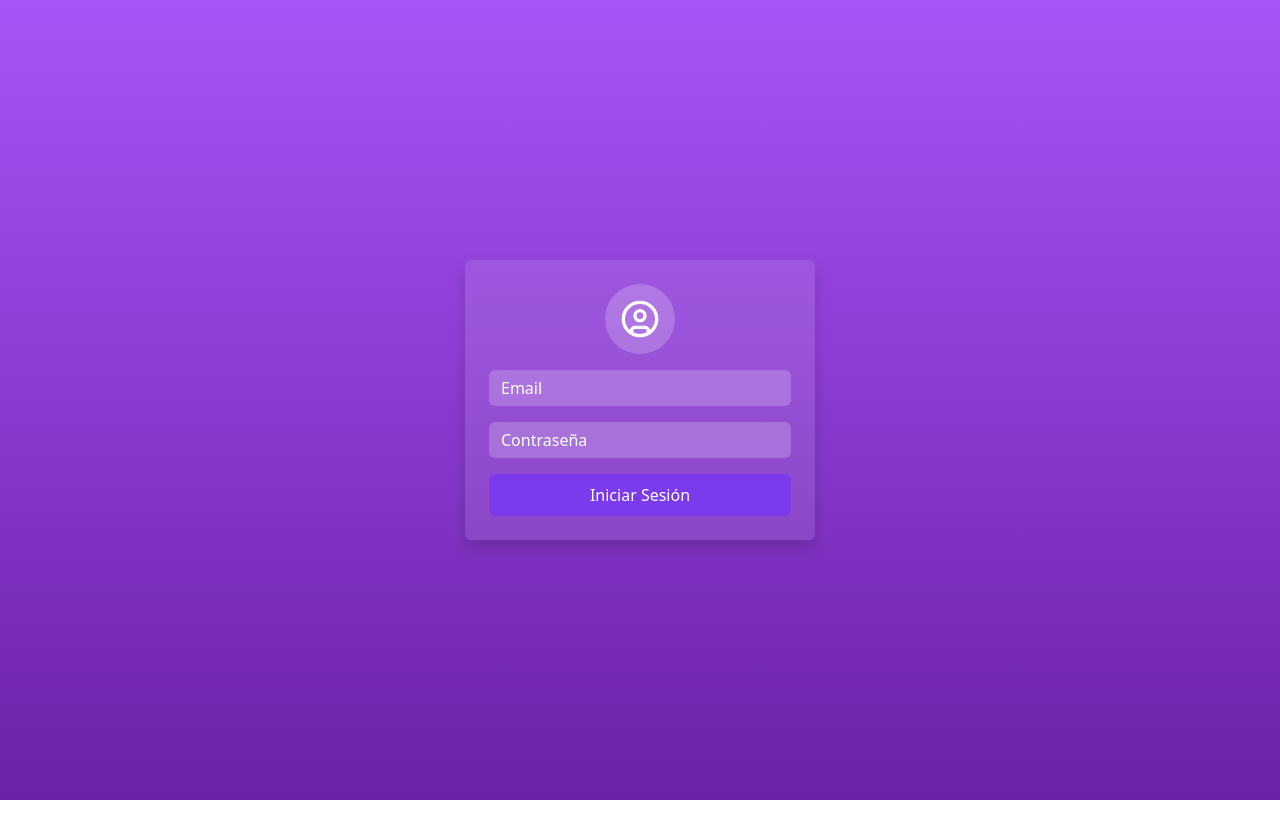
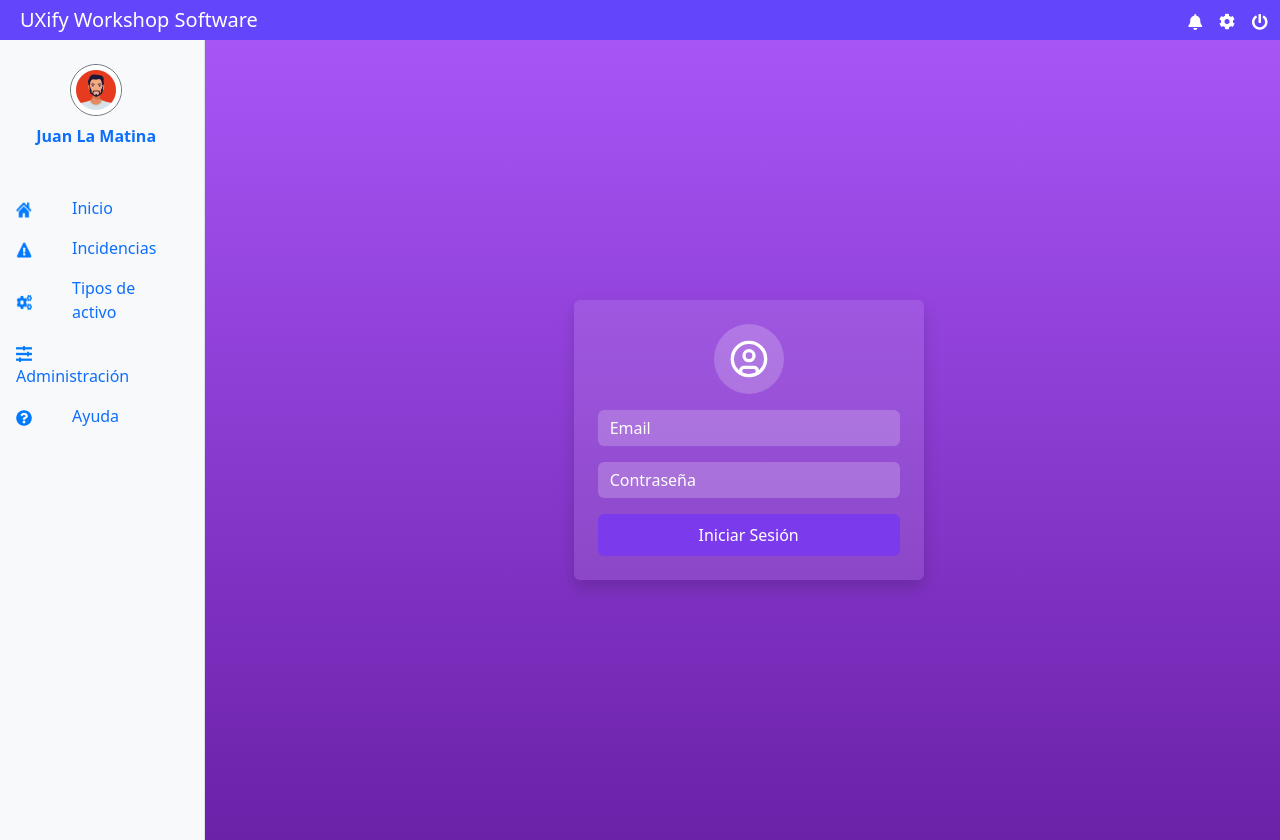
Before and after one commit to UXify-Studio/Reto-2-Gestion-de-Incidencias, a Vue app in the folder Codigo/uxify-frontend/: page /login in a window 1280 px wide. Before the commit the page ends 800 px from the top, so only its background shows below. Built offline with nearby package versions, Linux system fonts and the light colour scheme; the HTML template or start-up script is replaced by a standard one.

Commit message:
app vue cambiado para layout comun

```diff
--- a/Codigo/uxify-frontend/src/App.vue
+++ b/Codigo/uxify-frontend/src/App.vue
@@ -1,19 +1,22 @@
 <script setup>
-import { RouterLink, RouterView } from 'vue-router'
+import { RouterLink, RouterView } from "vue-router";
 
-import Login from './views/Login.vue'
-
-import UserList from './components/UserList.vue';
+import Header from "./components/Header.vue";
+import Sidebar from "./components/Sidebar.vue";
 </script>
 
 <template>
-  <!-- <UserList /> -->
-
-  <main class="form-signin">
-    <RouterView />
+  <Header />
+  <main>
+    <div class="row">
+      <div class="col-2 p-0">
+        <Sidebar />
+      </div>
+      <div class="col-10 p-0">
+        <RouterView />
+      </div>
+    </div>
   </main>
 </template>
 
-<style scoped>
-
-</style>
+<style scoped></style>
--- a/Codigo/uxify-frontend/src/views/admin/UsuariosList.vue
+++ b/Codigo/uxify-frontend/src/views/admin/UsuariosList.vue
@@ -18,15 +18,11 @@
 <template>
     <div class="container-fluid">
         <!-- Header -->
-        <div class="row">
-            <Header />
-        </div>
+
 
         <div class="row">
             <!-- Sidebar -->
-            <div class="col-2 bg-light p-0 vh-100">
-                <Sidebar />
-            </div>
+
 
             <!-- Main Content -->
             <div class="col-10 p-4">
```
Also changed, not shown: 1 other file (tests, documents, lock files or other folders).
